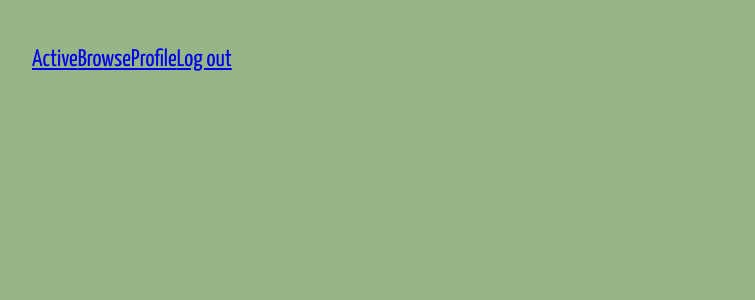
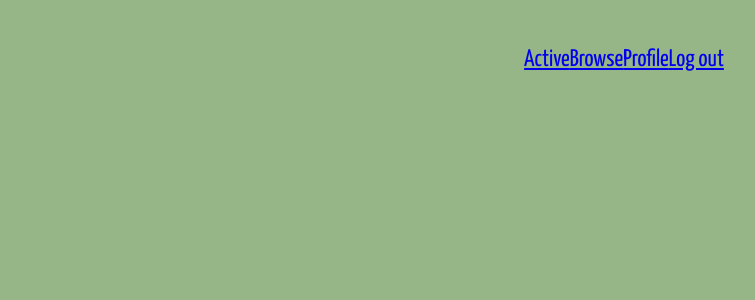
Before and after one commit to Replate2/Frontend, a React (Create React App) app: page /volunteer in a window 1280 px wide. Shown: the top 300 px of the page, without its empty margins (16-771 px from the left). Built offline with nearby package versions, Linux system fonts and the light colour scheme; a web font is replaced by a local one.

Commit message:
styled Main.js

```diff
--- a/src/components/main.js
+++ b/src/components/main.js
@@ -4,8 +4,8 @@ import ProfileEdit from "./profileEdit";
 import PickupList from "./pickupList";
 import PickupEdit from "./pickupEdit";
 import { Switch, Route, useHistory } from "react-router-dom";
-
 import Nav from "./nav";
+import StyledMain from "./styled/StyledMain";
 //import Axios from "axios";
 
 // donor page [state: pickups, donor profile]
@@ -51,7 +51,7 @@ const Main = ({role}) => {
     // useEffect to send a GET for data
 
     return(
-        <div>
+        <StyledMain>
             <Nav role={role} />
             <Switch>
                 <Route path={`/${role}/profile/edit`}>
@@ -83,7 +83,7 @@ const Main = ({role}) => {
                     <PickupList role={role} userID={userID} />
                 </Route>
             </Switch>
-        </div>
+        </StyledMain>
     );
 }
 
--- a/src/components/styled/StyledApp.js
+++ b/src/components/styled/StyledApp.js
@@ -6,9 +6,11 @@ const StyledApp = styled.div`
     background-color: ${props => props.theme.background.main};
     color: ${props => props.theme.color.main};
 
-    padding: ${props => props.theme.margin.large};
+    ${props => props.theme.font.main};
 
-    ${props => props.theme.font.main};
+    display: flex;
+    flex-direction: column;
+    align-items: center;
 `;
 
 export default StyledApp;
--- /dev/null
+++ b/src/components/styled/StyledMain.js
@@ -0,0 +1,16 @@
+import styled from "styled-components";
+
+const StyledMain = styled.div`
+    width: 80%;
+    display: flex;
+    flex-direction: column;
+    align-items: center;
+
+    padding-top: ${props => props.theme.margin.large};
+
+    @media (max-width: 500px){
+        width: 100%;
+    }
+`;
+
+export default StyledMain;
```
